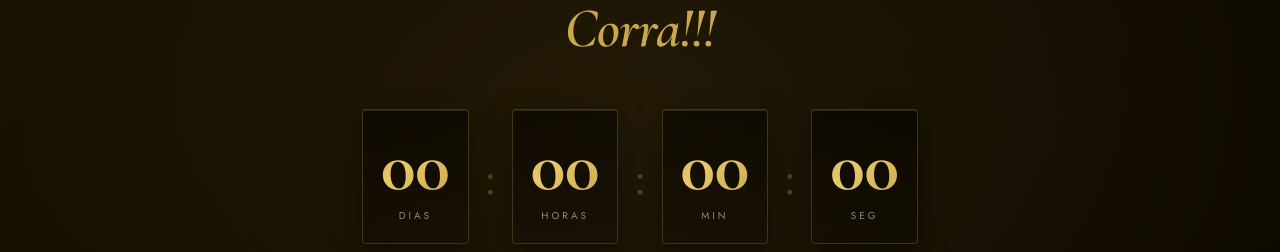
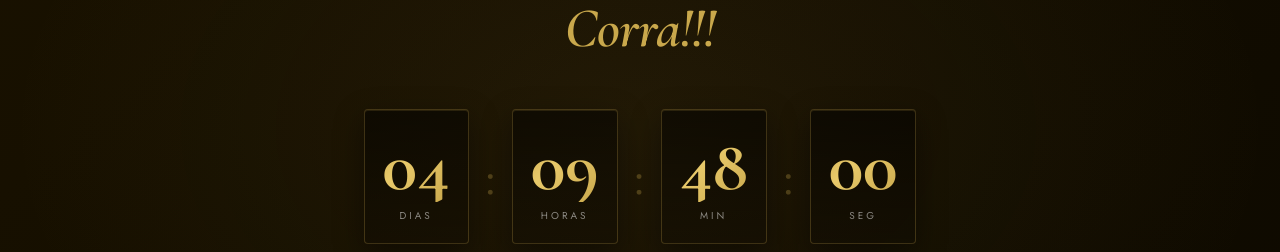
Before and after one commit to andrebastelli/aniversario-original-joias, a React (Vite) app: page / in a window 1280 px wide. Shown: the part 3221-3473 px from the top of the page. Built offline with nearby package versions, Linux system fonts and the light colour scheme; no server answers.

Commit message:
fix: update event end date to 2026-06-12

```diff
--- a/src/components/UrgencySection.tsx
+++ b/src/components/UrgencySection.tsx
@@ -1,7 +1,7 @@
 import { useCountdown } from '@/hooks/useCountdown'
 
 const WA_URL = import.meta.env.VITE_WHATSAPP_URL as string
-const EVENT_END = import.meta.env.VITE_EVENT_END_DATE ?? '2025-06-12T23:59:59'
+const EVENT_END = import.meta.env.VITE_EVENT_END_DATE ?? '2026-06-12T23:59:59'
 
 interface BlockProps {
   value: string
```
